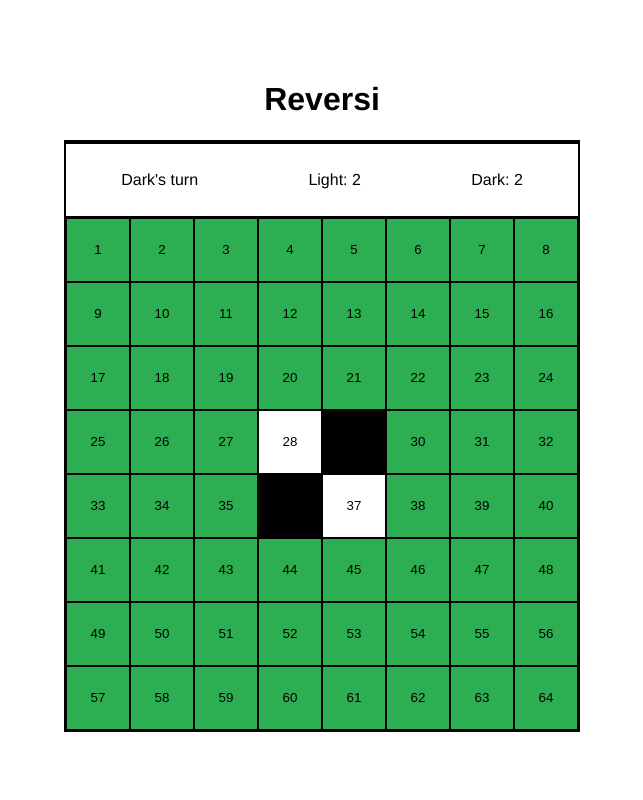
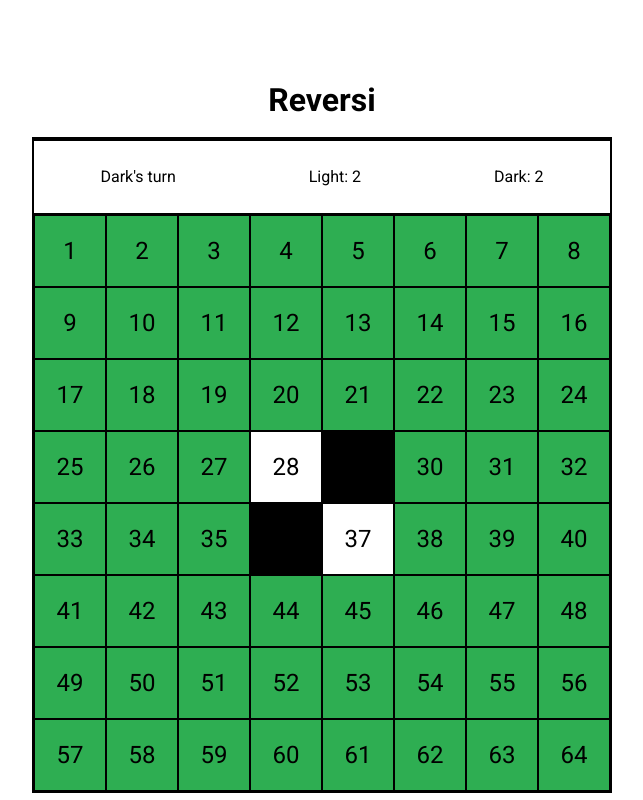
Before and after one commit to tarik-tezcan/reversi, a Vue app: page / in a window 1280 px wide. Shown: the whole page, without its empty margins (318-961 px from the left). Built offline with nearby package versions, Linux system fonts and the light colour scheme.

Commit message:
Added an end screen and game end events

```diff
--- a/public/index.html
+++ b/public/index.html
@@ -4,6 +4,9 @@
     <meta charset="utf-8">
     <meta http-equiv="X-UA-Compatible" content="IE=edge">
     <meta name="viewport" content="width=device-width,initial-scale=1.0">
+    <link rel="preconnect" href="https://fonts.googleapis.com">
+    <link rel="preconnect" href="https://fonts.gstatic.com" crossorigin>
+    <link href="https://fonts.googleapis.com/css2?family=Roboto:wght@400;700&display=swap" rel="stylesheet">
     <link rel="icon" href="<%= BASE_URL %>favicon.ico">
     <title>Reversi</title>
   </head>
--- a/src/App.vue
+++ b/src/App.vue
@@ -1,22 +1,57 @@
 <template>
   <h1>Reversi</h1>
-  <ReversiGrid />
+  <div id="game-wrapper">
+    <EndScreen
+      @resetGame="setVisible"
+      v-show="showEndScreen"
+      :light-score="lightScore"
+      :dark-score="darkScore"
+      :winner="winner"
+    />
+    <ReversiGrid @gameEnd="setHidden" v-show="showGrid" :key="playCount" />
+  </div>
 </template>
 
 <script>
 import ReversiGrid from './components/ReversiGrid.vue';
+import EndScreen from './components/EndScreen.vue';
 
 export default {
   name: 'App',
   components: {
     ReversiGrid,
+    EndScreen,
+  },
+  data() {
+    return {
+      showEndScreen: false,
+      showGrid: true,
+      lightScore: 0,
+      darkScore: 0,
+      playCount: 0,
+      winner: 'none',
+    };
+  },
+  methods: {
+    setHidden(lightsScore, darksScore, winnerIs) {
+      this.lightScore = lightsScore;
+      this.darkScore = darksScore;
+      this.winner = winnerIs;
+      this.showEndScreen = true;
+      this.showGrid = false;
+    },
+    setVisible() {
+      this.playCount += 1;
+      this.showEndScreen = false;
+      this.showGrid = true;
+    },
   },
 };
 </script>
 
 <style lang="scss">
 #app {
-  font-family: Avenir, Helvetica, Arial, sans-serif;
+  font-family: Roboto, Avenir, Helvetica, Arial, sans-serif;
   -webkit-font-smoothing: antialiased;
   -moz-osx-font-smoothing: grayscale;
   text-align: center;
@@ -27,4 +62,17 @@ export default {
   justify-content: center;
   align-items: center;
 }
+
+button {
+  font-family: Roboto;
+}
+
+#game-wrapper {
+  display: flex;
+  flex-direction: column;
+  justify-content: center;
+  align-items: center;
+  width: calc(8px * 72);
+  height: calc(8px * 72 + 72px);
+}
 </style>
--- /dev/null
+++ b/src/components/EndScreen.vue
@@ -0,0 +1,40 @@
+<template>
+  <div id="end-screen">
+    <p v-if="winner === 'none'">IT'S A TIE</p>
+    <p v-else>THE WINNER IS {{ winner }}</p>
+    <p>LIGHT: {{ lightScore }} vs DARK: {{ darkScore }}</p>
+    <button id="play-again" v-on:click="$emit('resetGame')">PLAY AGAIN</button>
+  </div>
+</template>
+
+<script>
+export default {
+  name: 'EndScreen',
+  props: {
+    lightScore: Number,
+    darkScore: Number,
+    winner: String,
+  },
+  emits: ['resetGame'],
+};
+</script>
+
+<style lang="scss">
+#end-screen {
+  background-color: #2eae52;
+  width: 100%;
+  height: 100%;
+  display: flex;
+  flex-direction: column;
+  justify-content: center;
+  align-items: center;
+  font-size: 36px;
+  border: 2px solid black;
+}
+
+#play-again {
+  width: 192px;
+  height: 96px;
+  font-size: 36px;
+}
+</style>
--- a/src/components/ReversiGrid.vue
+++ b/src/components/ReversiGrid.vue
@@ -1,6 +1,10 @@
 <template>
   <div id="grid">
-    <InfoBar :lightPieces="lightPieces" :darkPieces="darkPieces" :turn="turn" />
+    <InfoBar
+      :light-pieces="lightPieces"
+      :dark-pieces="darkPieces"
+      :turn="turn"
+    />
     <div class="grid-row" v-for="row in gridSize" :key="row.id">
       <Square
         v-for="col in gridSize"
@@ -8,9 +12,9 @@
         v-bind:key="col.id"
         :row="row"
         :col="col"
-        :gridSize="gridSize"
-        :cellWidth="cellWidth"
-        :cellOwner="grid[row - 1][col - 1]"
+        :grid-size="gridSize"
+        :cell-width="cellWidth"
+        :cell-owner="grid[row - 1][col - 1]"
       />
     </div>
   </div>
@@ -29,13 +33,15 @@ export default {
   data() {
     return {
       gridSize: 8,
-      cellWidth: 64,
+      cellWidth: 72,
       grid: [],
       turn: 'dark',
       lightPieces: 2,
       darkPieces: 2,
+      winner: 'none',
     };
   },
+  emits: ['gameEnd'],
   methods: {
     // For the grid
     // 0 designates an empty cell
@@ -52,14 +58,21 @@ export default {
         }
         this.updateScores();
         if (this.checkAllPossibleMoves().length === 0) {
-          alert('Turn Passed');
           if (this.turn === 'light') {
             this.turn = 'dark';
           } else {
             this.turn = 'light';
           }
           if (this.checkAllPossibleMoves().length === 0) {
-            alert('Game Ended!');
+            if (this.darkPieces > this.lightPieces) {
+              this.$emit('gameEnd', this.lightPieces, this.darkPieces, 'DARK');
+            } else if (this.darkPieces < this.lightPieces) {
+              this.$emit('gameEnd', this.lightPieces, this.darkPieces, 'LIGHT');
+            } else {
+              this.$emit('gameEnd', this.lightPieces, this.darkPieces, 'none');
+            }
+          } else {
+            alert('Turn Passed');
           }
         }
       }
--- a/src/components/Square.vue
+++ b/src/components/Square.vue
@@ -40,6 +40,7 @@ export default {
 .square {
   border: 1px solid black;
   /* background-color: #bbbbbb; */
+  font-size: 24px;
   display: flex;
   align-items: center;
   justify-content: center;
```
Also changed, not shown: src/components/ReversiGame.vue (added, +29 -0 lines).
